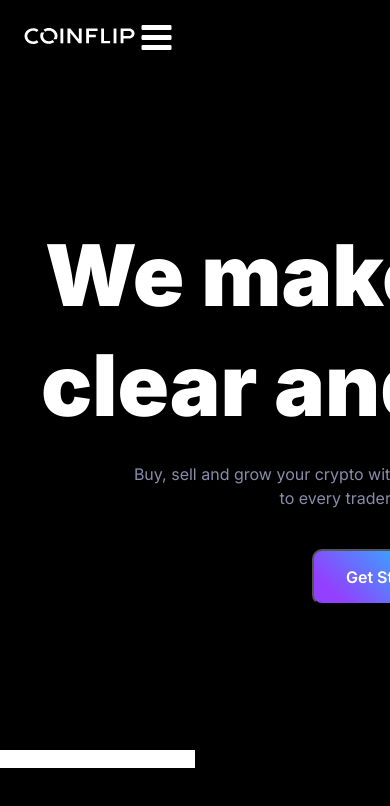
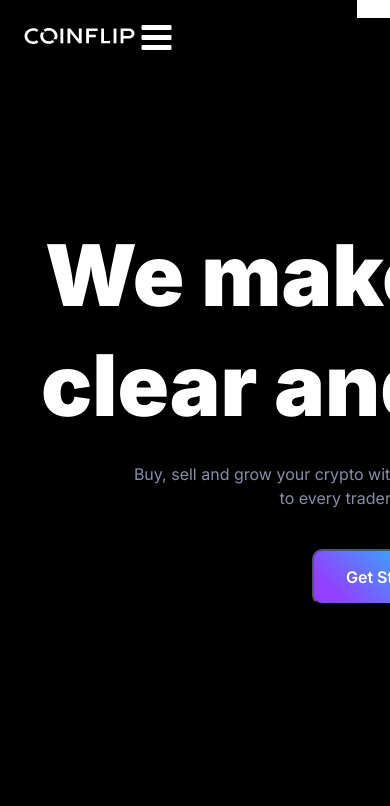
Before and after one commit to hmoralesaragithub1/reto-react, a React (Vite) app: page / in a window 390 px wide. Shown: the top 806 px of the page. Built offline with nearby package versions, Linux system fonts and the light colour scheme.

Commit message:
subiendo cambios1

```diff
--- a/src/index.css
+++ b/src/index.css
@@ -180,11 +180,17 @@ body {
     margin: 0 auto;
   }
 
-  .index-page,#lateral {
+  .index-page,
+  #lateral {
     max-width: 50%;
     position: relative;
   }
 
+  .index-page {
+    float: left;
+  }
 
-
+  #lateral {
+    float: right;
+  }
 }
```
